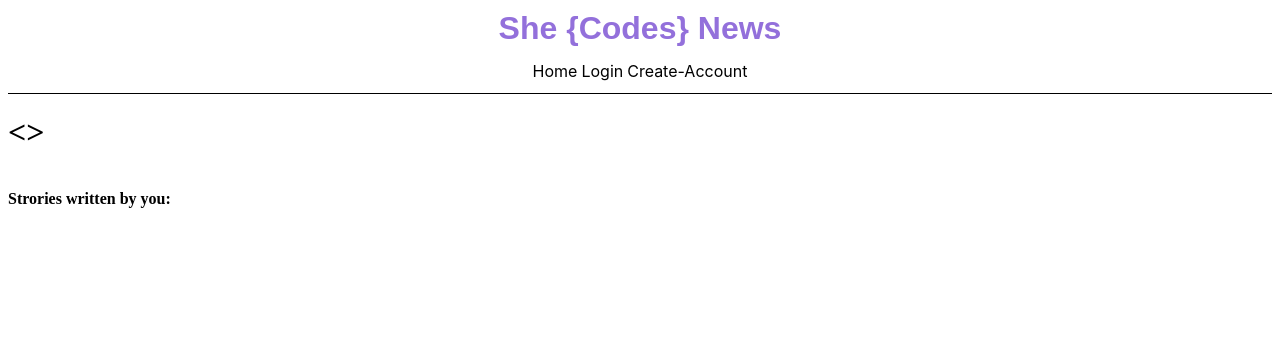
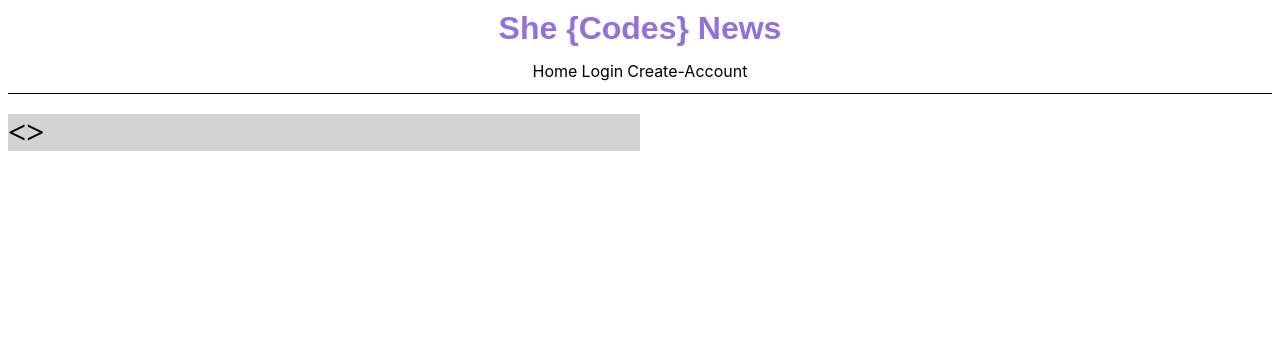
Before and after one commit to SheCodesAus/she-codes-django-news-project-jordantan2, a Django app: template she_codes_news/users/templates/users/profile.html in a window 1280 px wide. Shown: the top 354 px of the page. Run offline with Django 3.2, Linux system fonts and the light colour scheme; the template is opened without the code that fills it, so the values that code supplies are empty; some web fonts are replaced.

Commit message:
Update Profile

```diff
--- a/she_codes_news/users/templates/users/profile.html
+++ b/she_codes_news/users/templates/users/profile.html
@@ -5,16 +5,15 @@
 
 <div id="user-profile">
     <h2>{{ user.get_full_name }}</h2>
+    <div style="background-color:lightgrey; width: 50%;">
+    <h1 style="color: black; font-family: 'Segoe UI', Tahoma, Geneva, Verdana, sans-serif;">{{ user.username }}</user></h1>
     <h3>&lt;{{ user.email }}&gt;</h3>
+    </div>
+
     {% if user.image %}
-
     {% else %}
         <img scr="{% static 'users/default.jpg' %}">
     {% endif %}
 </div>
-<h4>Strories written by you:</h4>
-{% for story in user.newsstory_set.all %}
-    <p> </p>
-    {{ story.title }}
-{% endfor %}
+
 {% endblock %}
```
